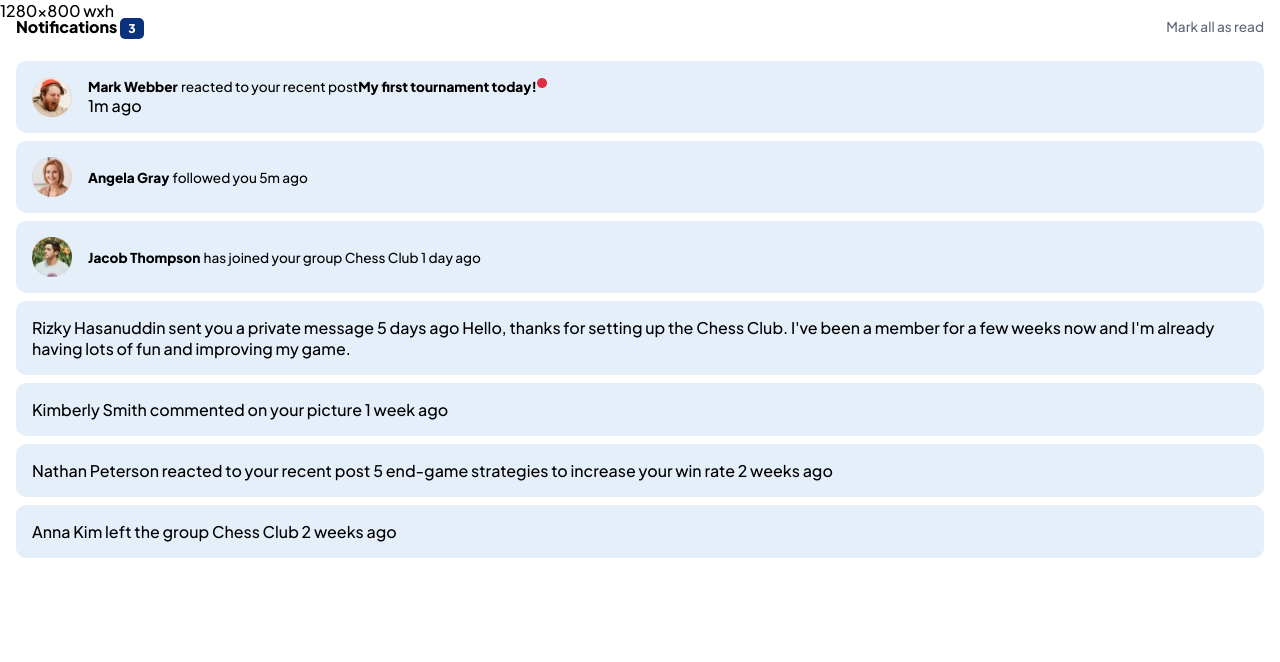
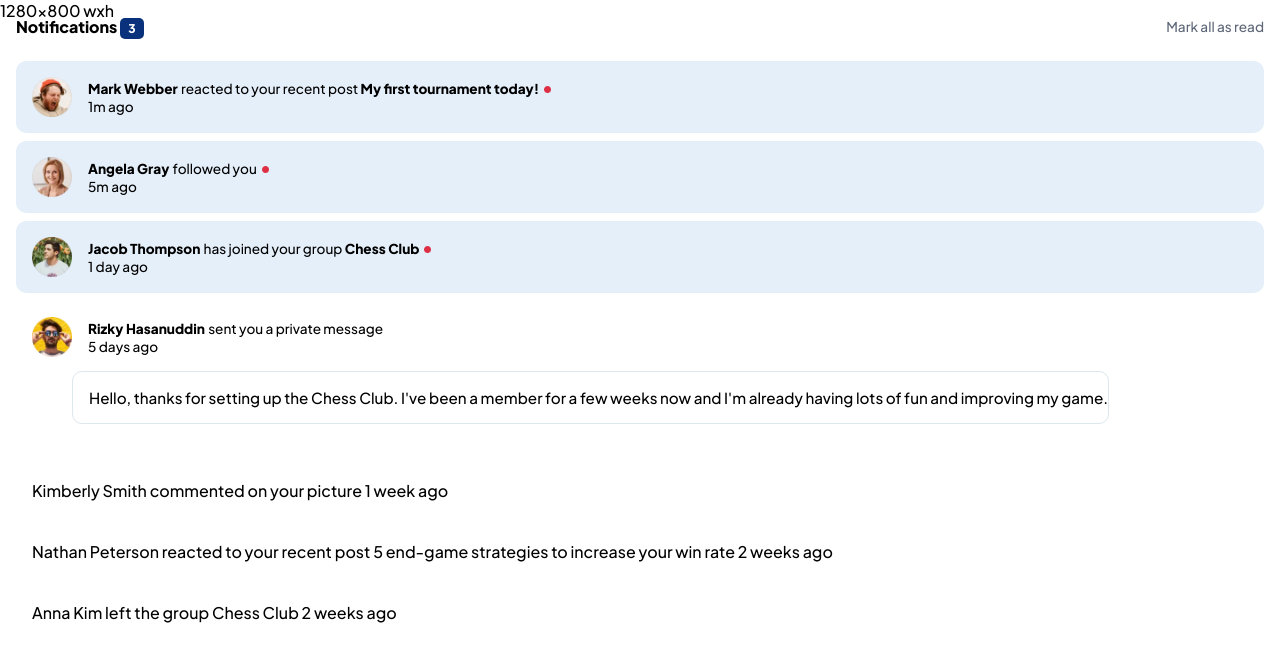
Before and after one commit to aljager1983/notifications-page, a plain HTML site: page index.html in a window 1280 px wide. Drawn offline with Linux system fonts and the light colour scheme.

Commit message:
5-udpating css

```diff
--- a/index.html
+++ b/index.html
@@ -23,34 +23,39 @@
 
   <p id="read">Mark all as read</p>
   </header>
-  <section id="post7">
-
+  <section id="post7" class="read">
     <img src="assets/images/avatar-mark-webber.webp" alt="image of Mark Webber" />
     <div class="main-content">
-          <div class="content-post"><p class="content-p"><h2>Mark Webber</h2> reacted to your recent post <span id="event">My first tournament today!</span><img src="assets/favicon_io/favicon-16x16.png" alt="image of red dot" id="dotUnread"></p>
+      <div class="content-post"><h2>Mark Webber</h2>reacted to your recent post <span id="event">My first tournament today!</span><img src="assets/favicon_io/favicon-16x16.png" alt="image of red dot" id="dotUnread">
       </div>
-
       <p class="time">1m ago</p>
     </div>
   </section>
-  <section id="post6">
+  <section id="post6" class="read">
     <img src="assets/images/avatar-angela-gray.webp" alt="image of Angela Gray"/>
-  <div class="content-post"><h2>Angela Gray</h2><p>followed you
-  5m ago</p>
+    <div class="main-content">
+      <div class="content-post"><h2>Angela Gray</h2>followed you<img src="assets/favicon_io/favicon-16x16.png" alt="image of red dot" id="dotUnread"></div>
+    <p class="time">5m ago</p>
     </div>
 </section>
-<section id="post5">
-  <img src="assets/images/avatar-jacob-thompson.webp" alt="images of Jacob Thompson">
-  <div class="content-post"><h2>Jacob Thompson</h2> has joined your group Chess Club
-  1 day ago
+<section id="post5" class="read">
+  <img src="assets/images/avatar-jacob-thompson.webp" alt="image of Jacob Thompson">
+  <div class="main-content">
+      <div class="content-post"><h2>Jacob Thompson</h2> has joined your group <span id="event">Chess Club</span><img src="assets/favicon_io/favicon-16x16.png" alt="image of red dot" id="dotUnread"></div>
+      <p class="time">1 day ago</p>
   </div>
 </section>
-<section id="post4">
-  Rizky Hasanuddin sent you a private message
-  5 days ago
-
+<section id="post4" class="unread">
+  <img src="assets/images/avatar-rizky-hasanuddin.webp" alt="image of Rizky Hasanuddin">
+  <div class="main-content">
+    <div class="content-post"><h2>Rizky Hasanuddin</h2> sent you a private message
+    </div>
+    <p class="time">5 days ago</p>
+    <div id="message">
       Hello, thanks for setting up the Chess Club. I've been a member for a few weeks now and
       I'm already having lots of fun and improving my game.
+    </div>
+</div>
 </section>
 <section id="post3">
   Kimberly Smith commented on your picture
--- a/style.css
+++ b/style.css
@@ -61,13 +61,19 @@ h1 {
 }
 section {
     display: flex;
-    align-items: center;
     margin: 0.5rem 0;
     padding: 1rem;
     border-radius: 10px;
+
+}
+
+.read {
     background-color: var(--Lightgrayishblue_1);
 }
 
+.unread {
+    background-color: white;
+}
 section img {
     height: 40px;
     width: 40px;
@@ -77,18 +83,20 @@ h2 {
     margin: 0;
     padding: 0 .2rem 0 0;
     font-size: .85rem;
+    float: left;
 }
 
 .content-post {
-    display: flex;
-    flex-wrap: wrap;
+    display: inline-block;
     padding: 0 0 0 1rem;
     margin: 0;
     font-size: .85rem;
 }
 
+
 .time {
     padding: 0 0 0 1rem;
+    font-size: .85rem;
 }
 
 p, .content-p {
@@ -100,10 +108,19 @@ p, .content-p {
     font-weight: 700;
 }
 
+#dotUnread {
+    display: inline-block;
+    align-items: center;
+    width: 7px;
+    height: 7px;
+    padding: 0;
+    margin: 1px 5px;
+}
 
-#dotUnread {
-    width: 10px;
-    height: 10px;
-    padding: 0;
-    margin: 0;
+#message {
+    padding: 1rem 0 1rem 1rem;
+    margin: 1rem 0;
+    border: 1px solid var(--Lightgrayishblue_2);
+    border-radius: 10px;
+    font-size: .95rem;
 }
```
Lines whose indentation alone changed are shown as unchanged.
